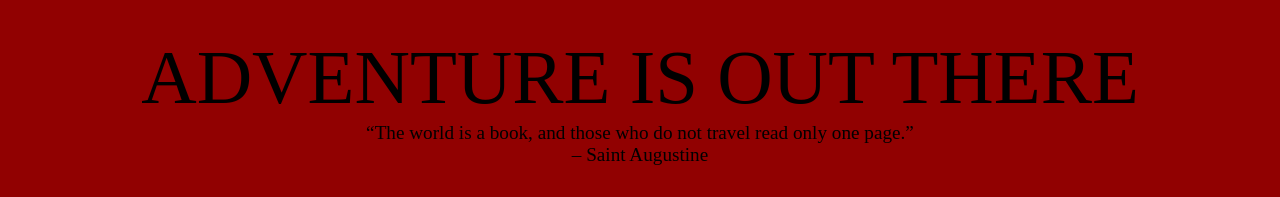
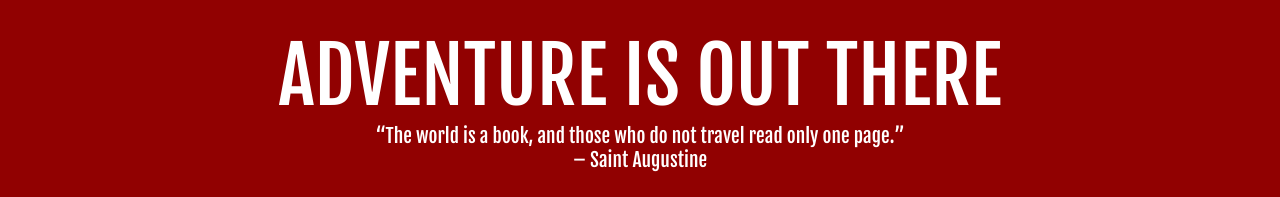
Before and after one commit to zoraizhashmi/responsive4client, a plain HTML site: page index.html in a window 1280 px wide. Shown: the top 197 px of the page. Drawn offline with Linux system fonts and the light colour scheme.

Commit message:
Update index.html

```diff
--- a/index.html
+++ b/index.html
@@ -10,7 +10,7 @@
 
 	<body>
 		<div class="title red center-horizontal center-vertical">
-			<div class="txt">
+			<div class="titletxt">
 				<div class="header">
 					ADVENTURE IS OUT THERE
 				</div>
```
